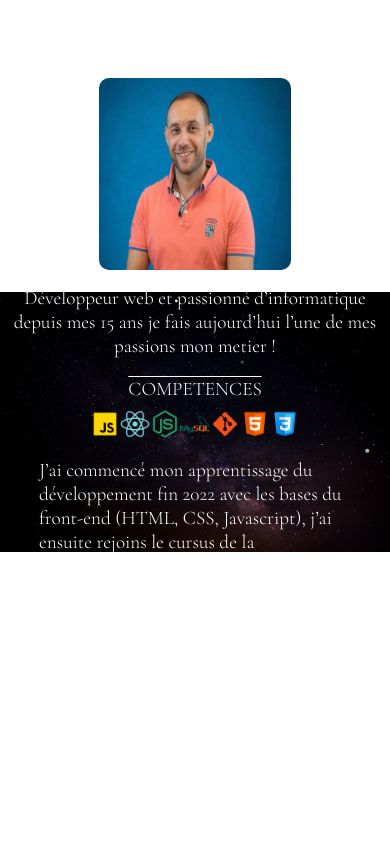
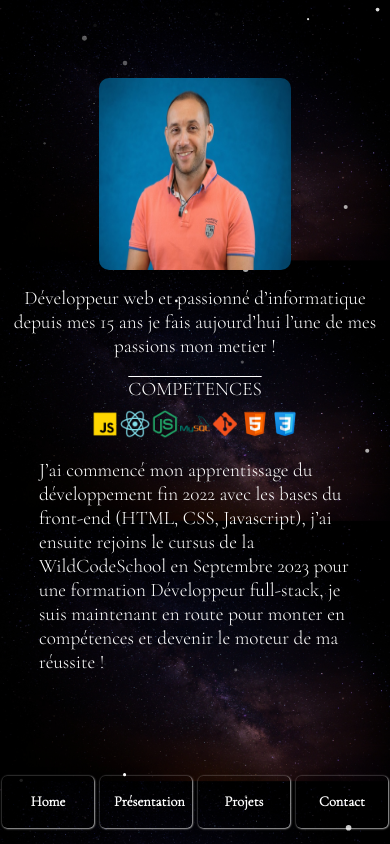
Before and after one commit to Lambseb/portfolioV2, a React (Vite) app: page /Presentation in a window 390 px wide. Built offline with nearby package versions, Linux system fonts and the light colour scheme.

Commit message:
fixed: asset responsive

```diff
--- a/index.html
+++ b/index.html
@@ -2,7 +2,13 @@
 <html lang="en">
   <head>
     <meta charset="UTF-8" />
-    <link rel="icon" type="image/svg+xml" href="/vite.svg" />
+    <link rel="icon" type="image/svg+xml" href="" />
+    <link
+      rel="stylesheet"
+      type="text/css"
+      href="impression.css"
+      media="print"
+    />
     <meta name="viewport" content="width=device-width, initial-scale=1.0" />
     <title>Portfolio LAMBRANCA Sébastien</title>
   </head>
--- a/src/App.jsx
+++ b/src/App.jsx
@@ -4,6 +4,7 @@ import Footer from "./components/footer/Footer";
 import { Outlet } from "react-router-dom";
 import { loadFull } from "tsparticles";
 import Particles from "react-particles";
+import imgBackground from "./assets/stars.jpg";
 function App() {
   const particlesInit = async (main) => {
     await loadFull(main);
@@ -19,12 +20,12 @@ function App() {
             color: {
               value: "#fffff",
             },
-            image: "url('/src/assets/stars.jpg')",
-            position: "center",
-            repeat: "no-repeat",
+            image: `url(${imgBackground})`,
+            position: "",
+            repeat: "cover",
             size: "100%",
-            width: "100%",
-            height: "100%",
+            width: "100vw",
+            height: "100vh",
             opacity: 1,
           },
           backgroundMask: {
--- a/src/app.module.css
+++ b/src/app.module.css
@@ -0,0 +1,5 @@
+body,
+html {
+  margin: 0;
+  padding: 0;
+}
--- a/src/index.css
+++ b/src/index.css
@@ -1,4 +1,5 @@
-html {
+html,
+body {
   padding: 0;
   margin: 0;
 }
--- a/src/pages/presentation/Presentation.jsx
+++ b/src/pages/presentation/Presentation.jsx
@@ -1,5 +1,13 @@
 import styles from "./presentation.module.css";
 import { motion } from "framer-motion";
+import logoJs from "/src/assets/logo-js.png";
+import logoReact from "/src/assets/logo-react.png";
+import logoNode from "/src/assets/logo-node.png";
+import logoSql from "/src/assets/logo-mysql.png";
+import logoGit from "/src/assets/logo-git.png";
+import logoHtml from "/src/assets/logo-html.png";
+import logoCss from "/src/assets/logo-css.png";
+
 function Presentation() {
   return (
     <article className={styles.article_presentation}>
@@ -27,41 +35,13 @@ function Presentation() {
       >
         <p className={styles.skill_text}>COMPETENCES</p>
         <div className={styles.logo_div}>
-          <img
-            className={styles.logo_img}
-            src="/src/assets/logo-js.png"
-            alt="logo js"
-          />
-          <img
-            className={styles.logo_img}
-            src="/src/assets/logo-react.png"
-            alt="logo react"
-          />
-          <img
-            className={styles.logo_img}
-            src="/src/assets/logo-node.png"
-            alt="logo node"
-          />
-          <img
-            className={styles.logo_img}
-            src="/src/assets/logo-mysql.png"
-            alt="logo mysql"
-          />
-          <img
-            className={styles.logo_img}
-            src="/src/assets/logo-git.png"
-            alt="logo git"
-          />
-          <img
-            className={styles.logo_img}
-            src="/src/assets/logo-html.png"
-            alt="logo html"
-          />
-          <img
-            className={styles.logo_img}
-            src="/src/assets/logo-css.png"
-            alt="logo css"
-          />
+          <img className={styles.logo_img} src={logoJs} alt="logo js" />
+          <img className={styles.logo_img} src={logoReact} alt="logo react" />
+          <img className={styles.logo_img} src={logoNode} alt="logo node" />
+          <img className={styles.logo_img} src={logoSql} alt="logo mysql" />
+          <img className={styles.logo_img} src={logoGit} alt="logo git" />
+          <img className={styles.logo_img} src={logoHtml} alt="logo html" />
+          <img className={styles.logo_img} src={logoCss} alt="logo css" />
         </div>
         <p>
           J’ai commencé mon apprentissage du développement fin 2022 avec les
```
